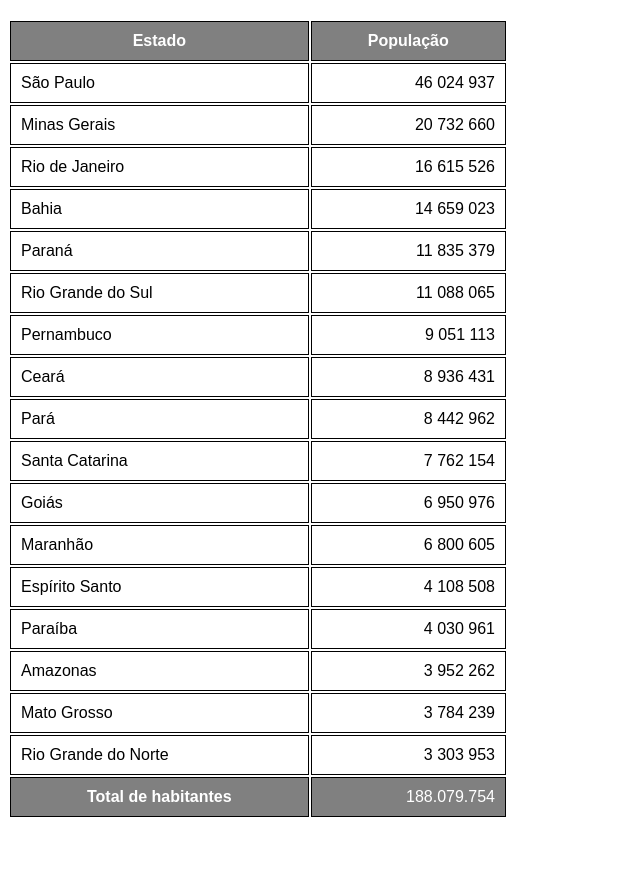
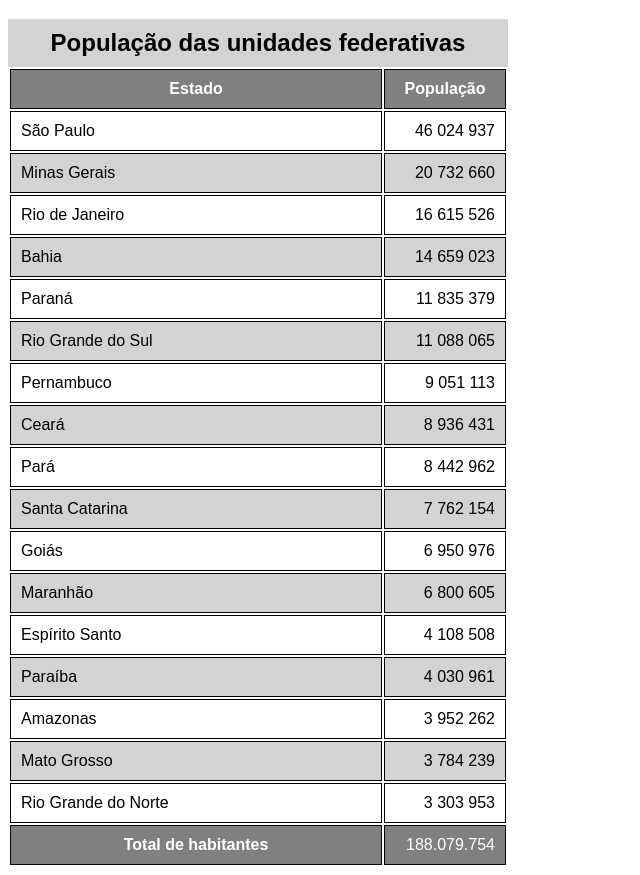
Before and after one commit to Geremias-Garcia/html-css, a plain HTML site: page exercicios/ex023/tabela002.html in a window 1280 px wide. Shown: the part 61-936 px from the top of the page, without its empty margins (0-640 px from the left). Before the commit the page ends 888 px from the top, so only its background shows below. Drawn offline with Linux system fonts and the light colour scheme.

Commit message:
Tabelas 2 e 3 feitas.

```diff
--- a/exercicios/ex023/tabela002.html
+++ b/exercicios/ex023/tabela002.html
@@ -11,10 +11,17 @@
         }
         table{
             width: 500px;
+            position: relative;
         }
         td, th {
             border: 1px solid black;
             padding: 10px;
+        }
+        caption{
+            font-size: 1.5em;
+            font-weight: bold;
+            padding: 10px;
+            background-color: lightgray;
         }
         thead, tfoot{
             background-color: grey;
@@ -23,13 +30,30 @@
         td.num{
             text-align: right;
         }
+        thead > tr > th {
+            position: sticky;
+            top: 0;
+            background-color: grey;
+        }
+        tbody > tr:nth-child(odd){
+            background-color: white;
+        }
+        tbody > tr:nth-child(even){
+            background-color: lightgray;
+        }
     </style>
 </head>
 <body>
     <h1>Uso de tabelas grandes</h1>
     <!--
+
+        PARA EFEITO ZEBRADO, A OPÇÃO PARA LINHA IMPAR É 'ODD' E PARA LINHA PAR É 'EVEN'
+
+        LEMBRAR QUE 'TH' É PARA TITULO E 'TD' É PARA DADO. NÃO ESQUECER NEM CONFUNDIR.
+
         Anatomia para tabelas grandes
         TABLE
+            CAPTION
             HEAD
                 tr, td, th
             BODY
@@ -38,10 +62,11 @@
                 tr, td, th
     -->
     <table>
+        <caption>População das unidades federativas</caption>
         <thead>
             <tr>
-                <th>Estado</th>
-                <th>População</th>
+                <th scope="col">Estado</th>
+                <th scope="col" style="width: 100px;">População</th>
             </tr>
         </thead>
         <tbody>
@@ -116,8 +141,8 @@
         </tbody>
         <tfoot>
             <tr>
-                <th>Total de habitantes</th>
-                <td class="num">188.079.754</td>
+                <th scope="row">Total de habitantes</th>
+                <td scope="row" class="num">188.079.754</td>
             </tr>
         </tfoot>
     </table>
```
Also changed, not shown: exercicios/ex023/tabela003.html (added, +48 -0 lines).
